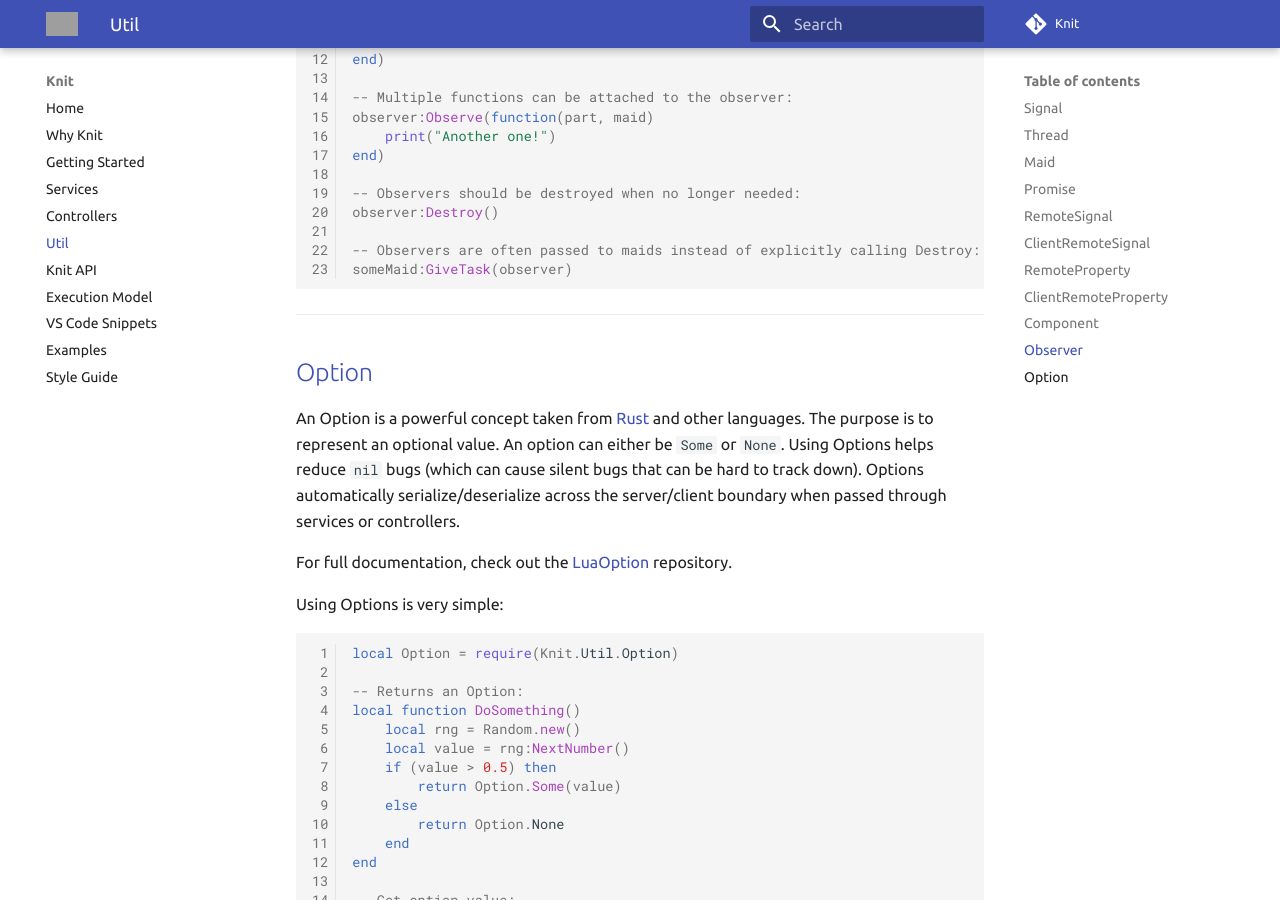
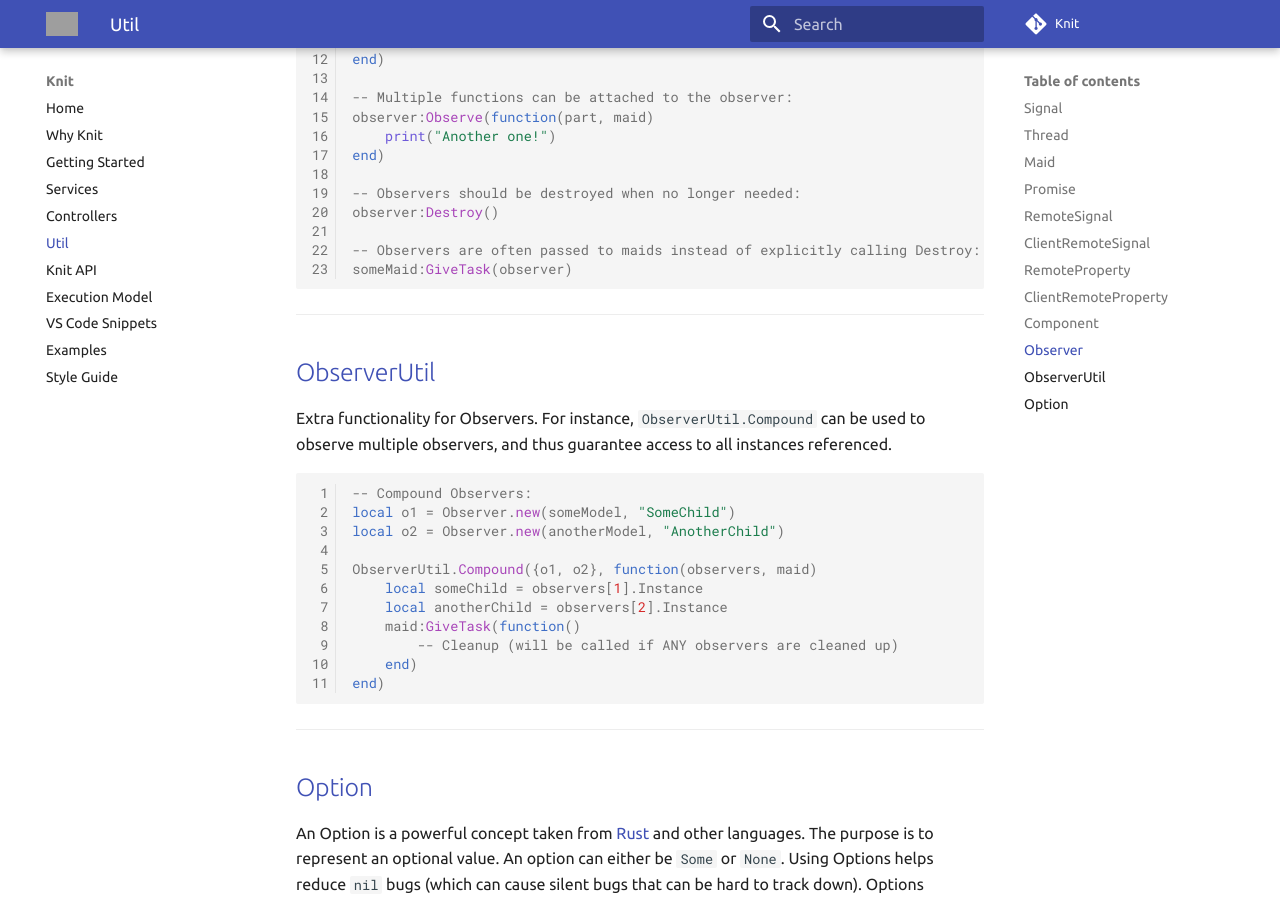
Before and after one commit to Sleitnick/Knit, an MkDocs documentation site: the page built from docs/util.md, in a window 1280 px wide and 900 px high, scrolled down 7153 px. Built offline with MkDocs 1.6.1 and Material for MkDocs 9.7.7, drawn with Linux system fonts in a browser that asks for light colours; comment, search, counter and statistics services are not loaded; grey boxes are pictures that could not be loaded.

Commit message:
Add Compound function in ObserverUtil to allow watching multiple observers

````diff
--- a/docs/util.md
+++ b/docs/util.md
@@ -307,6 +307,26 @@ someMaid:GiveTask(observer)
 
 --------------------
 
+## [ObserverUtil](https://github.com/Sleitnick/Knit/blob/main/src/Knit/Util/ObserverUtil.lua)
+
+Extra functionality for Observers. For instance, `ObserverUtil.Compound` can be used to observe multiple observers, and thus guarantee access to all instances referenced.
+
+```lua
+-- Compound Observers:
+local o1 = Observer.new(someModel, "SomeChild")
+local o2 = Observer.new(anotherModel, "AnotherChild")
+
+ObserverUtil.Compound({o1, o2}, function(observers, maid)
+	local someChild = observers[1].Instance
+	local anotherChild = observers[2].Instance
+	maid:GiveTask(function()
+		-- Cleanup (will be called if ANY observers are cleaned up)
+	end)
+end)
+```
+
+--------------------
+
 ## [Option](https://github.com/Sleitnick/Knit/blob/main/src/Knit/Util/Option.lua)
 
 An Option is a powerful concept taken from [Rust](https://doc.rust-lang.org/std/option/index.html) and other languages. The purpose is to represent an optional value. An option can either be `Some` or `None`. Using Options helps reduce `nil` bugs (which can cause silent bugs that can be hard to track down). Options automatically serialize/deserialize across the server/client boundary when passed through services or controllers.
````
Also changed, not shown: 2 other files.
